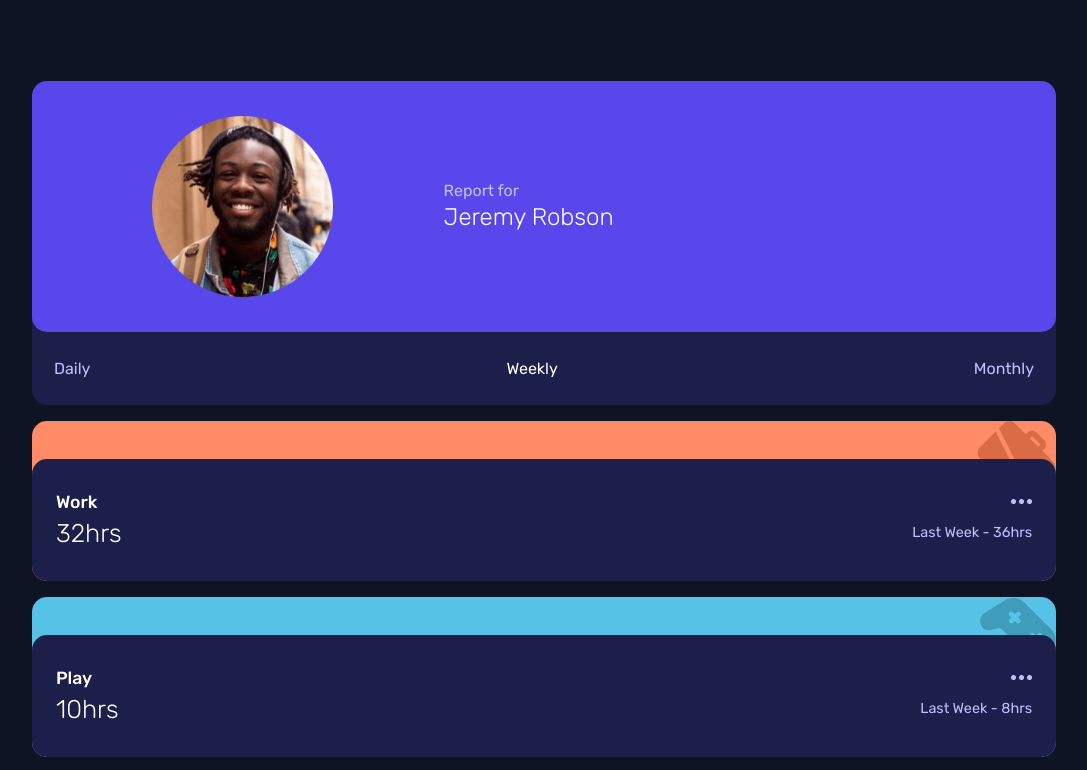
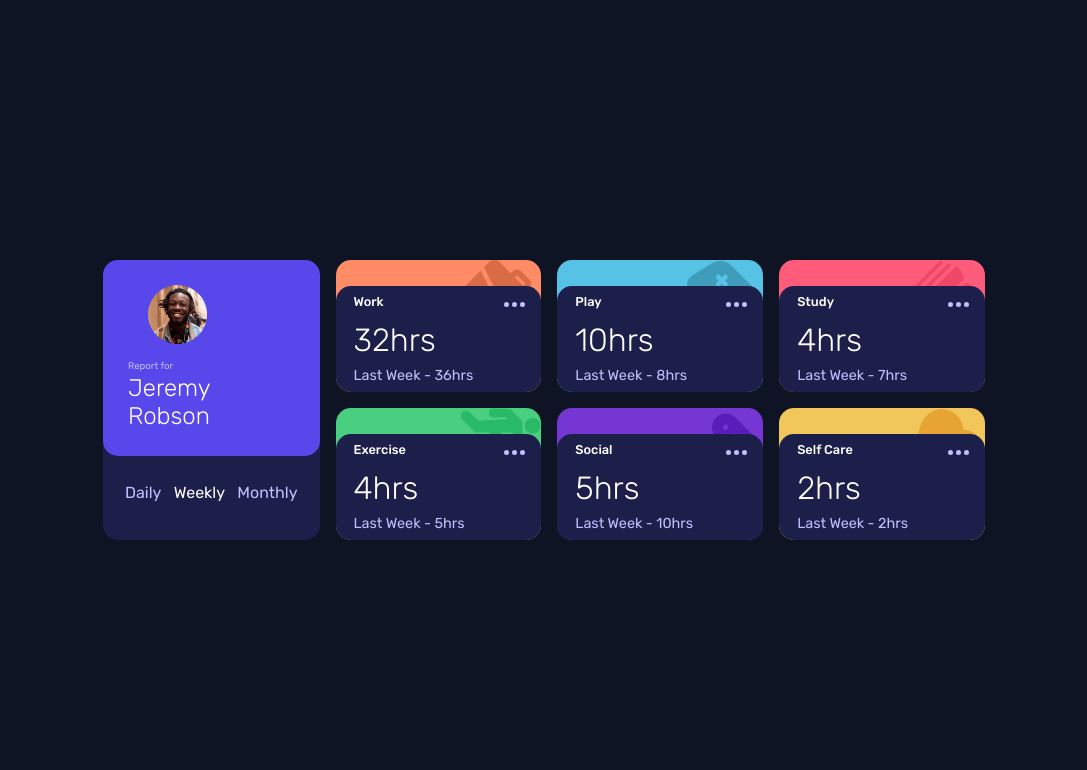
Before and after one commit to ELHARFALI/time-tracking-dashboard-main, a plain HTML site: page index.html in a window 1280 px wide. Shown: the top 770 px of the page, without its empty margins (96-1183 px from the left). Drawn offline with Linux system fonts and the light colour scheme.

Commit message:
Desktop width

```diff
--- a/App/scss/_main.scss
+++ b/App/scss/_main.scss
@@ -1,5 +1,14 @@
 
 .main {
+    width: 100%;
+
+    @include desktop {
+        height: 100vh;
+        display: flex;
+        justify-content: center;
+        align-items: center;
+        padding: 200px 150px;
+    }
 
     @include mobile {
         width: 100%;
@@ -9,9 +18,15 @@
     .container {
         display: grid;
         gap: 1rem;
-        width: 80%;
+        width: 90%;
         margin-inline: auto;
         padding: 81px 0;
+        height: 100%;
+
+        @include desktop {
+            grid-template-columns: 1fr 3fr;
+            padding: 60px 0;
+        }
 
         @include large {
             gap: 2rem;
@@ -27,11 +42,21 @@
             background-color: $Dark-blue;
             border-radius: 15px;
 
+            @include desktop {
+                max-width: 250px;
+            }
+
             .profile {
                 background-color: $Blue;
                 border-radius: 15px;
                 display: flex;
                 padding: 35px 10px;
+
+                @include desktop {
+                    height: 70%;
+                    flex-direction: column;
+                    padding: 25px;
+                }
 
                 @include tablet {
                     padding: 25px 8px;
@@ -47,8 +72,19 @@
                     justify-content: center;
                     align-items: center;
 
+                    @include desktop {
+                        width: 100%;
+                        justify-content: flex-start;
+                        padding-left: 20px;
+                    }
+
                     img {
                         max-width: 45%;
+
+                        @include desktop {
+                            max-width: 40%;
+                            margin-bottom: 1rem;
+                        }
 
                         @include small {
                             max-width: 50%;
@@ -68,6 +104,10 @@
 
                     p {
                         color: $Pale-Blue;
+
+                        @include desktop {
+                            font-size: .6rem;
+                        }
 
                         @include small {
                             font-size: .8rem;
@@ -124,6 +164,10 @@
             display: grid;
             gap: 1rem;
 
+            @include desktop {
+                grid-template-columns: 1fr 1fr 1fr;
+            }
+
             @include tablet {
                 grid-template-columns: 1fr;
             }
@@ -134,11 +178,19 @@
 
             .card {
 
+                @include desktop {
+                    height: 100%;
+                }
+
                 &__container {
                     height: 160px;
                     background-color: $Light-red-work;
                     border-radius: 15px;
                     position: relative;
+
+                    @include desktop {
+                        height: 100%;
+                    }
 
                     .icon-work {
                         position: absolute;
@@ -156,6 +208,13 @@
                         justify-content: space-between;
                         padding: 29px 24px;
 
+                        @include desktop {
+                            height: 80%;
+                            padding: 15px 18px;
+                            flex-direction: column;
+                            justify-content: center;
+                        }
+
                         .left {
                             display: flex;
                             flex-direction: column;
@@ -168,6 +227,11 @@
                                 font-size: 1.1rem;
                                 font-weight: 500;
 
+                                @include desktop {
+                                    font-size: .8rem;
+                                    margin-bottom: .4rem;
+                                }
+
                                 @include small {
                                     font-size: 1rem;
                                 }
@@ -179,6 +243,11 @@
                                     color: $white;
                                     font-size: 1.6rem;
                                     font-weight: 300;
+
+                                    @include desktop {
+                                        font-size: 2rem;
+                                        margin-bottom: .5rem;
+                                    }
 
                                     @include small {
                                         font-size: 1.3rem;
@@ -194,15 +263,29 @@
                             justify-content: center;
                             gap: 20px;
 
+                            @include desktop {
+                                display: flex;
+                                align-items: flex-start;
+                            }
+
                             .icon {
 
+                                @include desktop {
+                                    position: absolute;
+                                    right: 1rem;
+                                    top: 1rem;
+                                }
                             }
 
                             .date {
 
+
+
                                 p {
                                     color: $Pale-Blue;
                                     font-size: .9rem;
+
+
 
                                     @include small {
                                         font-size: .75rem;
```
Also changed, not shown: dist/css/style.css, 1 other file.
